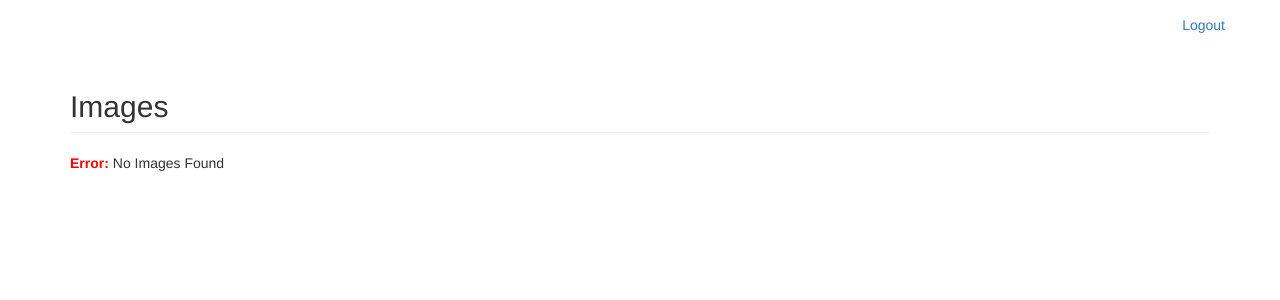
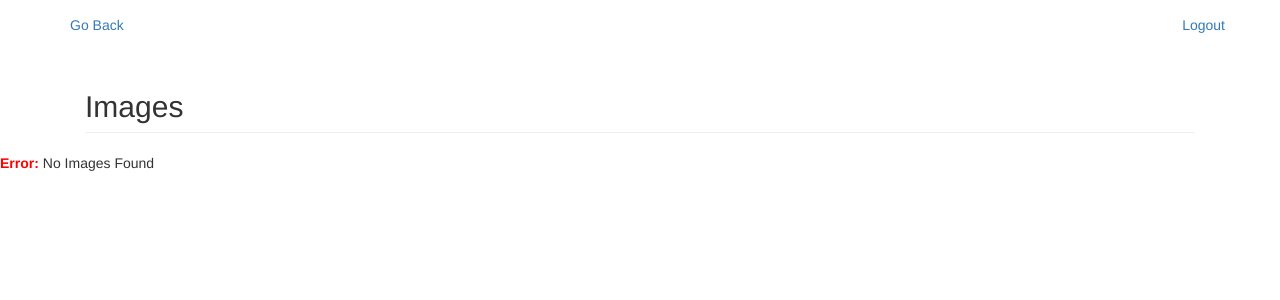
Before and after one commit to asimfarooq5/fishing-app, a Flask app: page /angler/1 in a window 1280 px wide. Shown: the top 300 px of the page. Run offline with Flask 2, Linux system fonts and the light colour scheme; the visitor is signed in with stand-in values (Sample User, id 1); data that the repository does not hold is empty; parts of the project's set-up code (start-up, migrations or seed data) failed here and were passed over; some libraries are stand-ins or nearby versions.

Commit message:
go back on angler

```diff
--- a/templates/gallery.html
+++ b/templates/gallery.html
@@ -25,15 +25,20 @@
             z-index: 999;
         }
     </style>
-
+    <script>
+        function goBack() {
+            window.history.back();
+        }
+    </script>
 </head>
 <body>
 
 <div class="container">
 
     <div class="row">
-        <div>
-
+        <ul class="nav navbar-nav navbar-leftl">
+            <li><a href="/angler" onclick="goBack(); return false;">Go Back</a></li>
+        </ul>
         <ul class="nav navbar-nav navbar-right">
             {% if session['logged_in'] == True %}
                 <li><a href="/logout">Logout <span class="sr-only">(current)</span></a></li>
--- a/templates/login.html
+++ b/templates/login.html
@@ -23,6 +23,7 @@
             color: black;
         }
     </style>
+
 {% endblock %}
 {% block body %}
     {% if session['logged_in'] %}
```
Lines whose indentation alone changed are shown as unchanged.
